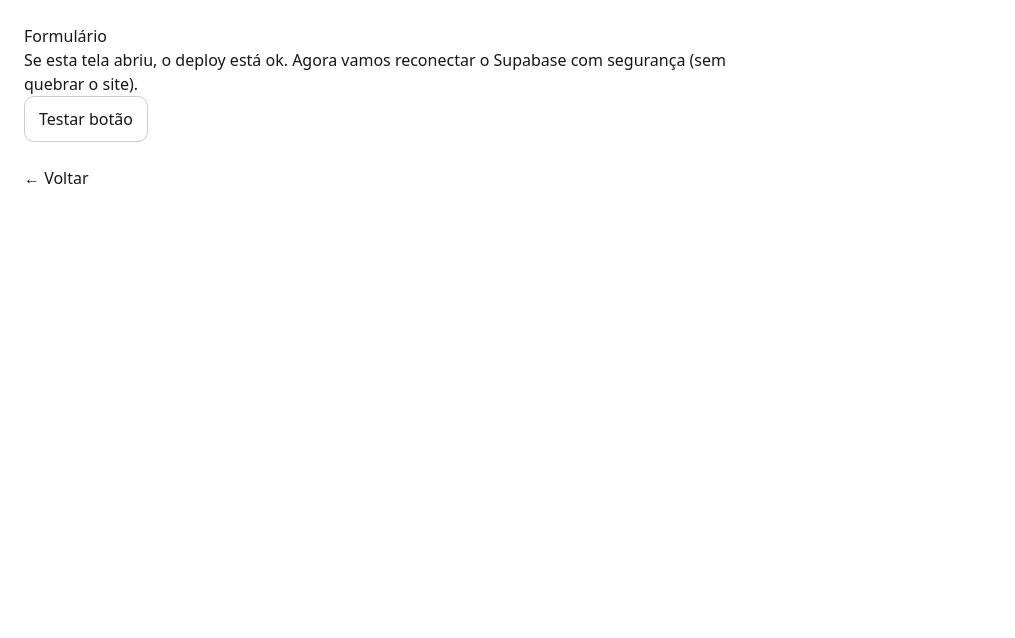
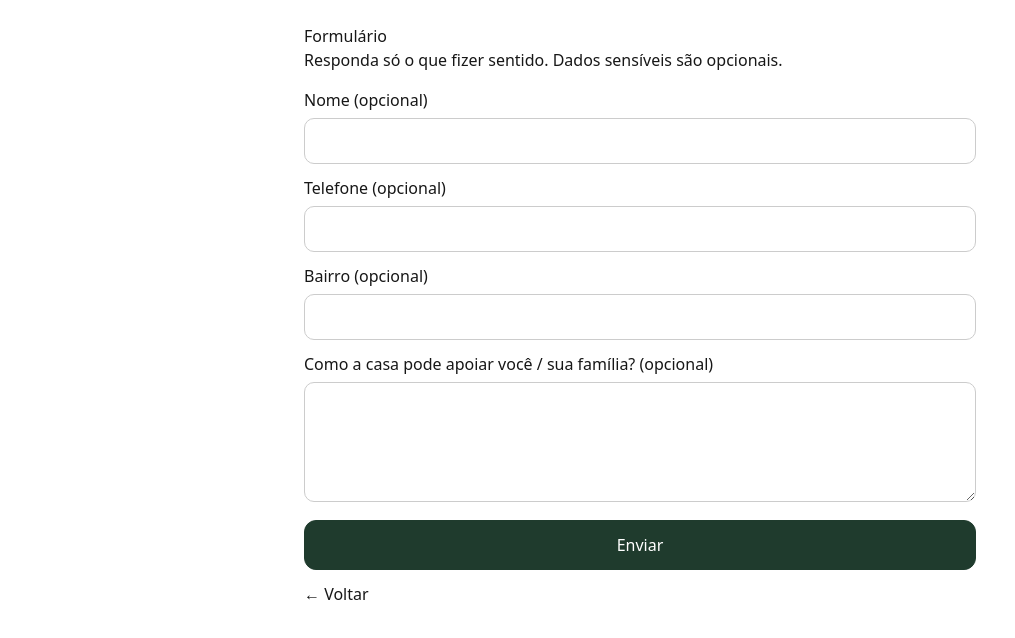
Before and after one commit to familiaorun/Ubuntu-Plataforma-de-Mapeamento-e-Cuidado-Comunit-rio, a Next.js app: page /formulario in a window 1280 px wide. Shown: the top 638 px of the page, without its empty margins (0-1015 px from the left). Built offline with nearby package versions, Linux system fonts and the light colour scheme; no server answers.

Commit message:
formulario: salvar respostas no supabase

```diff
--- a/app/formulario/page.tsx
+++ b/app/formulario/page.tsx
@@ -1,31 +1,102 @@
 'use client'
 
-export const dynamic = 'force-dynamic'
-
 import { useState } from 'react'
+import { getSupabaseClient } from '../lib/supabaseClient'
 
 export default function FormularioPage() {
-  const [ok, setOk] = useState(false)
+  const [nome, setNome] = useState('')
+  const [telefone, setTelefone] = useState('')
+  const [bairro, setBairro] = useState('')
+  const [mensagem, setMensagem] = useState('')
+  const [status, setStatus] = useState<'idle' | 'saving' | 'ok' | 'err'>('idle')
+  const [errMsg, setErrMsg] = useState('')
+
+  async function onSubmit(e: React.FormEvent) {
+    e.preventDefault()
+    setStatus('saving')
+    setErrMsg('')
+
+    const supabase = getSupabaseClient()
+    if (!supabase) {
+      setStatus('err')
+      setErrMsg('Supabase não configurado. Verifique as variáveis na Vercel.')
+      return
+    }
+
+    const { error } = await supabase.from('respostas').insert({
+      nome,
+      telefone,
+      bairro,
+      mensagem,
+    })
+
+    if (error) {
+      setStatus('err')
+      setErrMsg(error.message)
+      return
+    }
+
+    setStatus('ok')
+    setNome('')
+    setTelefone('')
+    setBairro('')
+    setMensagem('')
+  }
 
   return (
-    <main style={{ padding: 24, fontFamily: 'system-ui' }}>
+    <main style={{ padding: 24, fontFamily: 'system-ui', maxWidth: 720, margin: '0 auto' }}>
       <h1>Formulário</h1>
-      <p style={{ maxWidth: 720 }}>
-        Se esta tela abriu, o deploy está ok. Agora vamos reconectar o Supabase com segurança (sem quebrar o site).
-      </p>
+      <p>Responda só o que fizer sentido. Dados sensíveis são opcionais.</p>
 
-      <button
-        onClick={() => setOk(true)}
-        style={{ padding: '10px 14px', borderRadius: 10, border: '1px solid #ccc' }}
-      >
-        Testar botão
-      </button>
+      <form onSubmit={onSubmit} style={{ display: 'grid', gap: 12, marginTop: 16 }}>
+        <label>
+          Nome (opcional)
+          <input value={nome} onChange={(e) => setNome(e.target.value)} style={input} />
+        </label>
 
-      {ok && <p style={{ marginTop: 16 }}>✅ UI funcionando.</p>}
+        <label>
+          Telefone (opcional)
+          <input value={telefone} onChange={(e) => setTelefone(e.target.value)} style={input} />
+        </label>
 
-      <p style={{ marginTop: 24 }}>
-        <a href="/">← Voltar</a>
-      </p>
+        <label>
+          Bairro (opcional)
+          <input value={bairro} onChange={(e) => setBairro(e.target.value)} style={input} />
+        </label>
+
+        <label>
+          Como a casa pode apoiar você / sua família? (opcional)
+          <textarea value={mensagem} onChange={(e) => setMensagem(e.target.value)} style={{ ...input, minHeight: 120 }} />
+        </label>
+
+        <button disabled={status === 'saving'} style={button}>
+          {status === 'saving' ? 'Enviando...' : 'Enviar'}
+        </button>
+
+        {status === 'ok' && <p>✅ Enviado. Obrigado!</p>}
+        {status === 'err' && <p style={{ color: 'crimson' }}>❌ {errMsg}</p>}
+
+        <p>
+          <a href="/">← Voltar</a>
+        </p>
+      </form>
     </main>
   )
 }
+
+const input: React.CSSProperties = {
+  width: '100%',
+  padding: 10,
+  borderRadius: 10,
+  border: '1px solid #ccc',
+  marginTop: 6,
+}
+
+const button: React.CSSProperties = {
+  padding: 12,
+  borderRadius: 12,
+  border: '1px solid #1f3b2d',
+  background: '#1f3b2d',
+  color: 'white',
+  cursor: 'pointer',
+}
```
